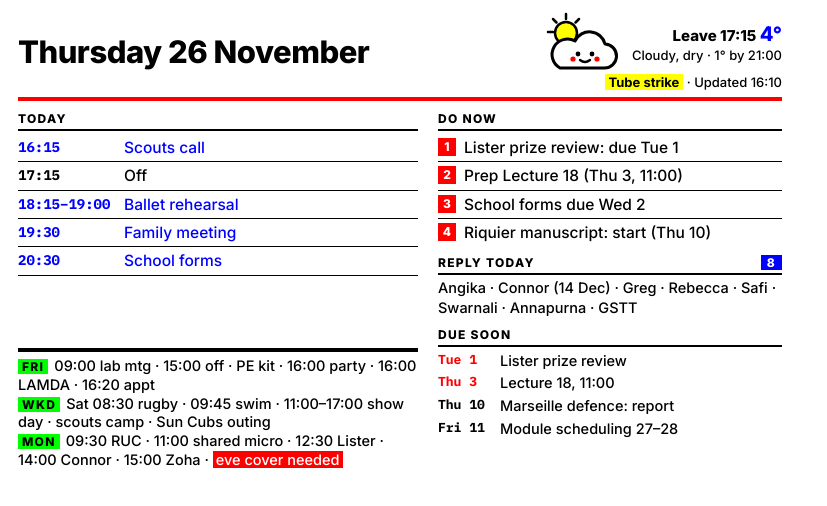
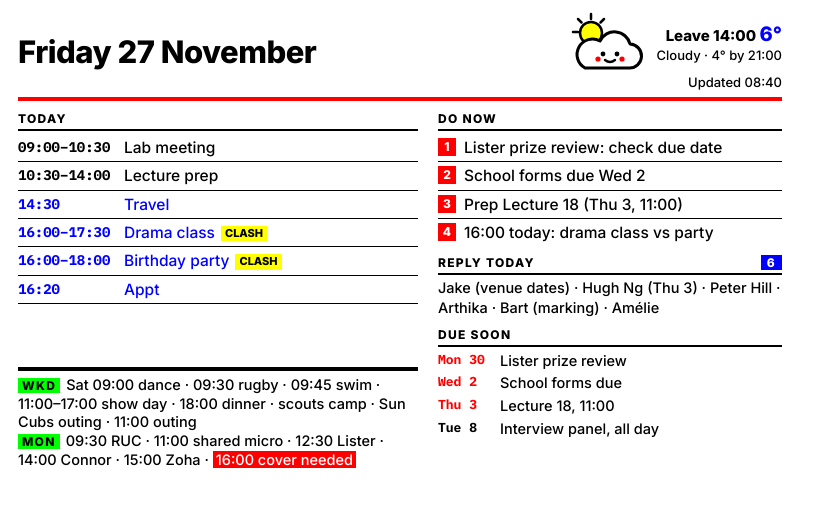
Before and after one commit to codendall/desk-screen, a plain HTML site: page index.html in a window 1280 px wide. Shown: the whole page, without its empty margins (0-827 px from the left). Drawn offline with Linux system fonts and the light colour scheme.

Commit message:
Update index.html for Friday 27 November

```diff
--- a/index.html
+++ b/index.html
@@ -42,7 +42,7 @@ section{display:flex;flex-direction:column;min-height:0}
 .wxt .tp{font-weight:800;font-size:20px;color:#00f}
 </style></head><body><div class="wrap">
 <header>
-  <h1>Thursday 26 November</h1>
+  <h1>Friday 27 November</h1>
   <div class="stamp"><div class="wxbox"><svg viewBox="0 0 86 62" aria-hidden="true"><!-- icon:cloudy -->
 <g stroke="#000" stroke-width="2.5" stroke-linecap="round"><line x1="28" y1="2" x2="28" y2="7"/><line x1="10" y1="20" x2="15" y2="20"/><line x1="15" y1="7" x2="18.5" y2="10.5"/><line x1="41" y1="7" x2="37.5" y2="10.5"/></g>
 <circle cx="28" cy="21" r="11" fill="#ff0" stroke="#000" stroke-width="2.5"/>
@@ -50,39 +50,40 @@ section{display:flex;flex-direction:column;min-height:0}
 <circle cx="40" cy="42" r="2.4" fill="#000"/><circle cx="54" cy="42" r="2.4" fill="#000"/>
 <path d="M42 48 q5 4 10 0" fill="none" stroke="#000" stroke-width="2.4" stroke-linecap="round"/>
 <circle cx="35" cy="47" r="2.6" fill="#f00"/><circle cx="59" cy="47" r="2.6" fill="#f00"/>
-</svg><div class="wxt"><span class="lv">Leave 17:15</span> <span class="tp">4°</span><br>Cloudy, dry · 1° by 21:00</div></div><b>Tube strike</b> · Updated 16:10</div>
+</svg><div class="wxt"><span class="lv">Leave 14:00</span> <span class="tp">6°</span><br>Cloudy · 4° by 21:00</div></div>Updated 08:40</div>
 </header>
 <div class="cols">
   <section>
     <h2><span>Today</span></h2>
-    <div class="ev home"><div class="t">16:15</div><div class="w">Scouts call</div></div>
-    <div class="ev"><div class="t">17:15</div><div class="w">Off</div></div>
-    <div class="ev home"><div class="t">18:15–19:00</div><div class="w">Ballet rehearsal</div></div>
-    <div class="ev home"><div class="t">19:30</div><div class="w">Family meeting</div></div>
-    <div class="ev home"><div class="t">20:30</div><div class="w">School forms</div></div>
-    <div class="tom"><b>Fri</b>09:00 lab mtg · 15:00 off · PE kit · 16:00 party · 16:00 LAMDA · 16:20 appt<br><b>Wkd</b>Sat 08:30 rugby · 09:45 swim · 11:00–17:00 show day · scouts camp · Sun Cubs outing<br><b>Mon</b>09:30 RUC · 11:00 shared micro · 12:30 Lister · 14:00 Connor · 15:00 Zoha · <span style="background:#f00;color:#fff;padding:0 3px">eve cover needed</span></div>
+    <div class="ev"><div class="t">09:00–10:30</div><div class="w">Lab meeting</div></div>
+    <div class="ev"><div class="t">10:30–14:00</div><div class="w">Lecture prep</div></div>
+    <div class="ev home"><div class="t">14:30</div><div class="w">Travel</div></div>
+    <div class="ev home"><div class="t">16:00–17:30</div><div class="w">Drama class<span class="flag y">CLASH</span></div></div>
+    <div class="ev home"><div class="t">16:00–18:00</div><div class="w">Birthday party<span class="flag y">CLASH</span></div></div>
+    <div class="ev home"><div class="t">16:20</div><div class="w">Appt</div></div>
+    <div class="tom"><b>Wkd</b>Sat 09:00 dance · 09:30 rugby · 09:45 swim · 11:00–17:00 show day · 18:00 dinner · scouts camp · Sun Cubs outing · 11:00 outing<br><b>Mon</b>09:30 RUC · 11:00 shared micro · 12:30 Lister · 14:00 Connor · 15:00 Zoha · <span style="background:#f00;color:#fff;padding:0 3px">16:00 cover needed</span></div>
   </section>
   <section>
     <div class="block">
       <h2><span>Do now</span></h2>
       <ol>
-        <li>Lister prize review: due Tue 1</li>
+        <li>Lister prize review: check due date</li>
+        <li>School forms due Wed 2</li>
         <li>Prep Lecture 18 (Thu 3, 11:00)</li>
-        <li>School forms due Wed 2</li>
-        <li>Riquier manuscript: start (Thu 10)</li>
+        <li>16:00 today: drama class vs party</li>
       </ol>
     </div>
     <div class="block">
-      <h2><span>Reply today</span><span class="n">8</span></h2>
-      <p class="reply">Angika · Connor (14 Dec) · Greg · Rebecca · Safi · Swarnali · Annapurna · GSTT</p>
+      <h2><span>Reply today</span><span class="n">6</span></h2>
+      <p class="reply">Jake (venue dates) · Hugh Ng (Thu 3) · Peter Hill · Arthika · Bart (marking) · Amélie</p>
     </div>
     <div class="block">
       <h2><span>Due soon</span></h2>
       <ul>
-        <li class="soon"><span>Tue 1</span>Lister prize review</li>
+        <li class="soon"><span>Mon 30</span>Lister prize review</li>
+        <li class="soon"><span>Wed 2</span>School forms due</li>
         <li class="soon"><span>Thu 3</span>Lecture 18, 11:00</li>
-        <li><span>Thu 10</span>Marseille defence: report</li>
-        <li><span>Fri 11</span>Module scheduling 27–28</li>
+        <li><span>Tue 8</span>Interview panel, all day</li>
       </ul>
     </div>
   </section>
```
